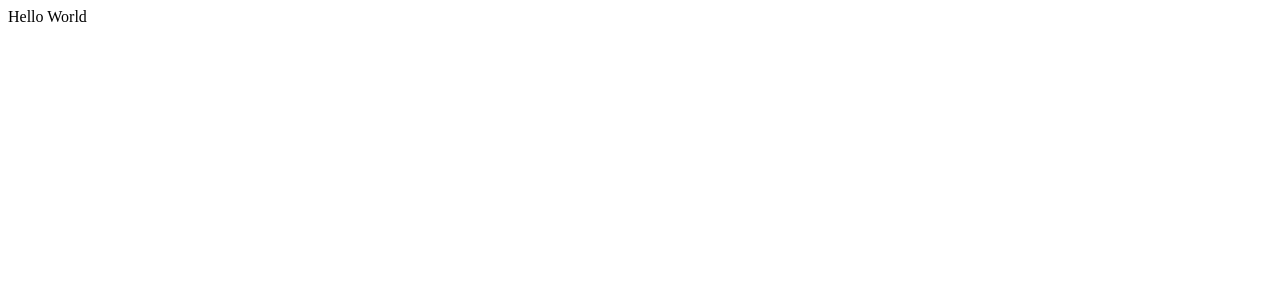
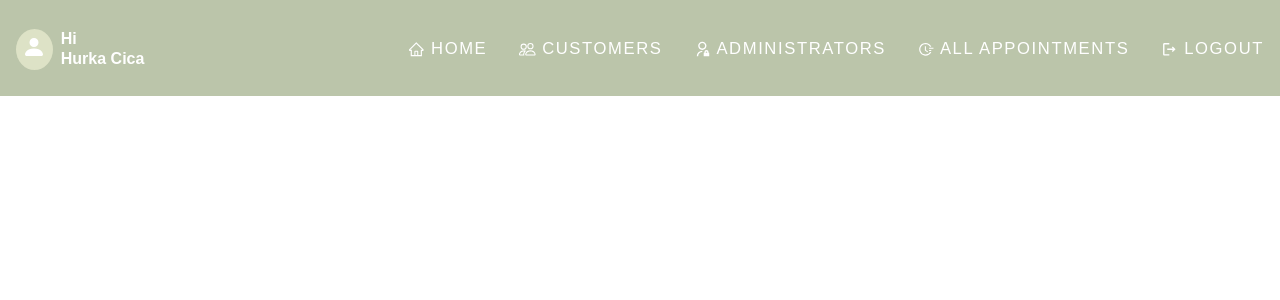
Before and after one commit to Polcsi/Customers-Appointment-Manager, a React (Create React App) app in the folder client/: page / in a window 1280 px wide. Shown: the top 300 px of the page. Built offline with nearby package versions, Linux system fonts and the light colour scheme.

Commit message:
Created Frontend Routes and Responsive Navigation

```diff
--- a/client/src/App.js
+++ b/client/src/App.js
@@ -1,7 +1,35 @@
 import React from "react";
+import { BrowserRouter as Router, Routes, Route } from "react-router-dom";
+// Import Pages
+import Dashboard from "./pages/Dashboard";
+import Login from "./pages/Login";
+import Appointments from "./pages/Appointments";
+import Administrators from "./pages/Administrators";
+import Customers from "./pages/Customers";
+
+// Componenets
+import Navbar from "./components/Navbar";
+// Style Sheets
+import "./css/main.css";
+import "./css/nav.css";
 
 function App() {
-  return <div>Hello World</div>;
+  return (
+    <>
+      <Router>
+        <div className="container">
+          <Navbar />
+          <Routes>
+            <Route path="/" element={<Dashboard />} />
+            <Route path="/login" element={<Login />} />
+            <Route path="/customers" element={<Customers />} />
+            <Route path="/appointments" element={<Appointments />} />
+            <Route path="/administrators" element={<Administrators />} />
+          </Routes>
+        </div>
+      </Router>
+    </>
+  );
 }
 
 export default App;
--- /dev/null
+++ b/client/src/components/Navbar.js
@@ -0,0 +1,95 @@
+import React, { useState } from "react";
+import { Link } from "react-router-dom";
+// Icons
+import { BsFillPersonFill, BsPeople } from "react-icons/bs";
+import { BiMenuAltRight } from "react-icons/bi";
+import { FaTimes } from "react-icons/fa";
+import { MdOutlineLogout } from "react-icons/md";
+import { AiOutlineFieldTime, AiOutlineHome } from "react-icons/ai";
+import { RiAdminLine } from "react-icons/ri";
+
+const Navbar = () => {
+  const [showLinks, setShowLinks] = useState(false);
+
+  const handlingNavClasses = () => {
+    let classes = "navbar";
+    if (showLinks) {
+      classes += " show";
+      document.body.classList.add("disabledScroll");
+    } else {
+      document.body.classList.remove("disabledScroll");
+    }
+    return classes;
+  };
+
+  return (
+    <nav className={handlingNavClasses()}>
+      <div className="content">
+        <div className="nav-header">
+          <div className="profile-picture">
+            <BsFillPersonFill />
+          </div>
+          <h3 className="greeting">Hi</h3>
+          <h3 className="actual-user">Hurka Cica</h3>
+        </div>
+        <div
+          className={
+            showLinks ? "icon cancel-btn show" : "icon cancel-btn hide"
+          }
+        >
+          <FaTimes onClick={() => setShowLinks(false)} />
+        </div>
+        <div
+          className={showLinks ? "icon menu-btn hide" : "icon menu-btn show"}
+        >
+          <BiMenuAltRight onClick={() => setShowLinks(true)} />
+        </div>
+        <ul className="menu-list">
+          <li>
+            <Link
+              className="nav-link"
+              to="/"
+              onClick={() => setShowLinks(false)}
+            >
+              <AiOutlineHome /> Home
+            </Link>
+          </li>
+          <li>
+            <Link
+              className="nav-link"
+              to="/customers"
+              onClick={() => setShowLinks(false)}
+            >
+              <BsPeople /> Customers
+            </Link>
+          </li>
+          <li>
+            <Link
+              className="nav-link"
+              to="/administrators"
+              onClick={() => setShowLinks(false)}
+            >
+              <RiAdminLine /> Administrators
+            </Link>
+          </li>
+          <li>
+            <Link
+              className="nav-link"
+              to="/appointments"
+              onClick={() => setShowLinks(false)}
+            >
+              <AiOutlineFieldTime /> All Appointments
+            </Link>
+          </li>
+          <li>
+            <button className="nav-link" onClick={() => setShowLinks(false)}>
+              <MdOutlineLogout /> Logout
+            </button>
+          </li>
+        </ul>
+      </div>
+    </nav>
+  );
+};
+
+export default Navbar;
--- /dev/null
+++ b/client/src/css/main.css
@@ -0,0 +1,27 @@
+*,
+::after,
+::before {
+  margin: 0;
+  padding: 0;
+  box-sizing: border-box;
+}
+html,
+body {
+  height: 100vh;
+}
+body {
+  font-family: "Poppins", sans-serif;
+  display: block;
+  overflow: auto;
+  overscroll-behavior: none;
+}
+:root {
+  --light-gray-1: #e6eed6;
+  --light-gray-2: #dde2c6;
+  --gray-primary: #bbc5aa;
+  --orange-primary: #a72608;
+  --black-primary: #090c02;
+  --text-color: #fff;
+  --transition: all 0.3s linear;
+  --spacing: 0.1rem;
+}
--- /dev/null
+++ b/client/src/css/nav.css
@@ -0,0 +1,172 @@
+.navbar {
+  width: 100%;
+  height: 12vh;
+  position: fixed;
+  top: 0;
+  left: 0;
+  z-index: 1000;
+  padding: 1.8rem 1rem 1.2rem 1rem;
+  background: var(--gray-primary);
+  transition: all 0.3s ease;
+}
+.navbar.sticky {
+  padding: 2rem 1rem 1.4rem 1rem !important;
+}
+.navbar .content {
+  display: flex;
+  align-items: center;
+  justify-content: space-between;
+  margin-left: clamp(0.1rem, 2.5vw, 6rem);
+  margin-right: clamp(0rem, 2vw, 4rem);
+  max-width: 1700px;
+  width: 100%;
+  margin: auto;
+}
+.nav-header {
+  display: grid;
+  grid-gap: 0 0.5rem;
+  grid-template-areas:
+    "pic greeting"
+    "pic user";
+  justify-content: center;
+  align-items: center;
+  color: var(--text-color);
+}
+.nav-header h3 {
+  font-size: 1rem;
+}
+.nav-header > .profile-picture {
+  grid-area: pic;
+}
+.nav-header > .greeting {
+  grid-area: greeting;
+}
+.nav-header > .actual-user {
+  grid-area: user;
+}
+.profile-picture {
+  background: var(--light-gray-2);
+  border-radius: 100%;
+  padding: 0.4rem;
+}
+.profile-picture svg {
+  font-size: 1.5rem;
+}
+.navbar .menu-list {
+  display: inline-flex;
+  gap: 2rem;
+}
+.menu-list li {
+  list-style: none;
+}
+.menu-list li a,
+.menu-list li button {
+  position: relative;
+  color: var(--text-color);
+  text-decoration: none;
+  text-transform: uppercase;
+  background: none;
+  border: none;
+  font-size: clamp(1rem, 1.3vw, 1.6rem);
+  letter-spacing: var(--spacing);
+  display: block;
+  padding: 0.5rem 0rem;
+  transition: var(--transition);
+  /* text-align: center; */
+  font-weight: 500;
+}
+.menu-list li a svg,
+.menu-list li button svg {
+  vertical-align: middle;
+}
+.menu-list li a::before,
+.menu-list li button::before {
+  position: absolute;
+  content: "";
+  left: 0;
+  bottom: 0;
+  height: 3px;
+  width: 100%;
+  background: #fff;
+  transform: scaleX(0);
+  transform-origin: right;
+  transition: transform 0.4s linear;
+}
+.menu-list li a:hover::before,
+.menu-list li button:hover::before {
+  transform: scaleX(1);
+  transform-origin: left;
+}
+.active-link::before {
+  transform: scaleX(1) !important;
+  transform-origin: left !important;
+}
+.icon {
+  color: #fff;
+  font-size: clamp(1.2rem, 1.4vw, 1.6rem);
+  cursor: pointer;
+  display: none;
+  position: absolute;
+  right: 30px;
+  top: 20px;
+  font-size: clamp(1.5rem, 5vw, 2rem);
+}
+
+@media screen and (max-width: 900px) {
+  body.disabledScroll {
+    overflow: hidden !important;
+  }
+  .navbar {
+    padding: 1rem 1rem 1rem 1rem;
+  }
+  .navbar.sticky {
+    padding: 0.8rem 0.9rem 1rem 0.9rem !important;
+  }
+  .menu-list li a:hover::before,
+  .menu-list li button:hover::before {
+    transform: scaleX(0);
+  }
+  .menu-list li:last-child {
+    position: absolute;
+    bottom: 30px;
+  }
+  .icon {
+    display: block;
+  }
+  .icon.hide {
+    display: none;
+  }
+
+  .navbar .menu-list {
+    position: fixed;
+    z-index: 1001;
+    top: 10vh;
+    left: -100%;
+    height: 90%;
+    width: 100%;
+    background: var(--light-gray-2);
+    padding: 0 0 0 60px;
+    display: flex;
+    gap: 0;
+    flex-direction: column;
+    justify-content: center;
+    padding-top: 0vh;
+    /* text-align: center; */
+    transition: all 0.3s ease;
+  }
+  .navbar.show .menu-list {
+    left: 0%;
+  }
+  .navbar.show .menu-list li a {
+    margin-left: 0px;
+  }
+  .navbar .menu-list.active {
+    left: 0%;
+  }
+  .navbar .menu-list li {
+    margin-top: 30px;
+  }
+  .navbar .menu-list li a {
+    font-size: 1.2rem;
+  }
+}
--- /dev/null
+++ b/client/src/pages/Administrators.js
@@ -0,0 +1,7 @@
+import React from "react";
+
+const Administrators = () => {
+  return <div>Administrators</div>;
+};
+
+export default Administrators;
--- /dev/null
+++ b/client/src/pages/Appointments.js
@@ -0,0 +1,7 @@
+import React from "react";
+
+const Appointments = () => {
+  return <div>Appointments</div>;
+};
+
+export default Appointments;
--- /dev/null
+++ b/client/src/pages/Customers.js
@@ -0,0 +1,7 @@
+import React from "react";
+
+const Customers = () => {
+  return <div>Customers</div>;
+};
+
+export default Customers;
--- /dev/null
+++ b/client/src/pages/Dashboard.js
@@ -0,0 +1,7 @@
+import React from "react";
+
+const Dashboard = () => {
+  return <div>Dashboard</div>;
+};
+
+export default Dashboard;
--- /dev/null
+++ b/client/src/pages/Login.js
@@ -0,0 +1,7 @@
+import React from "react";
+
+const Login = () => {
+  return <div>Login</div>;
+};
+
+export default Login;
--- a/package.json
+++ b/package.json
@@ -6,11 +6,14 @@
   "type": "module",
   "scripts": {
     "start": "node server.js",
-    "server": "nodemon server.js"
+    "server": "nodemon server.js",
+    "client": "npm start --prefix client",
+    "dev": "concurrently \"npm run server\" \"npm run client\""
   },
   "author": "Polcsi",
   "license": "ISC",
   "devDependencies": {
+    "concurrently": "^7.0.0",
     "nodemon": "^2.0.15"
   },
   "dependencies": {
```
Also changed, not shown: client/package.json (+7 -2 lines), client/src/app/store.js (added), client/src/assets/profile-default.svg (added), 1 other file (tests, documents, lock files or other folders).
